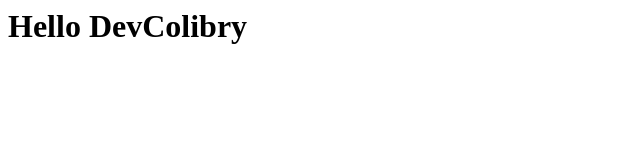
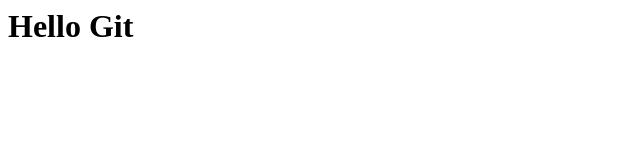
Before and after one commit to edohak77/learnGit, a plain HTML site: page index.html in a window 1280 px wide. Shown: the whole page, without its empty margins (0-640 px from the left). Drawn offline with Linux system fonts and the light colour scheme.

Commit message:
Revert "For delete"
This reverts commit d638355351bb1ccd3d65fe2d6fc85f2cd3f68d99.

```diff
--- a/index.html
+++ b/index.html
@@ -1 +1 @@
-<h1>Hello DevColibry</h1>
+<h1>Hello Git</h1>
```
